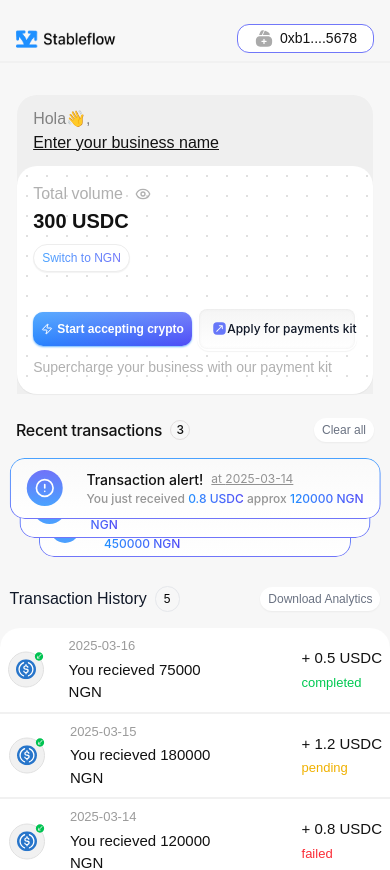
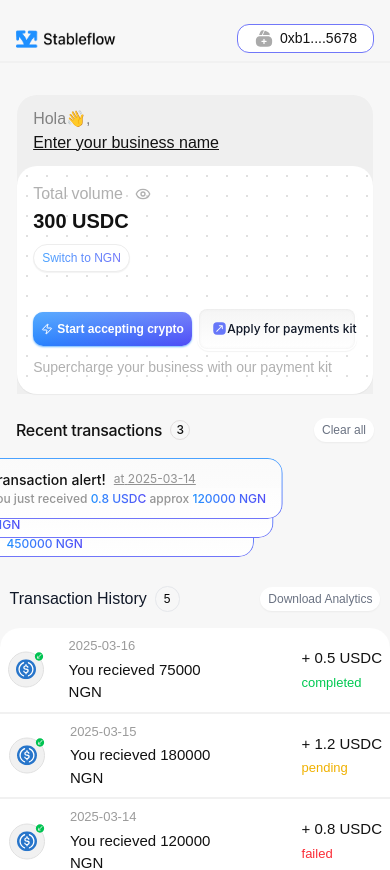
Before and after one commit to stableflowng-ship-it/Stableflow-frontend, a Next.js app: page /dashboard in a window 390 px wide. Shown: the top 870 px of the page. Built offline with nearby package versions, Linux system fonts and the light colour scheme; a web font is replaced by a local one.

Commit message:
2nd change

```diff
--- a/src/components/transaction-notification.tsx
+++ b/src/components/transaction-notification.tsx
@@ -152,7 +152,7 @@ export default function TransactionNotification({
             return (
               <div
                 key={notification.unique_id}
-                className={`lg:absolute left-1/2 lg:ml-0 lg:transform -translate-x-1/2 ${isClearing ? "animate-clear-notification" : ""}`}
+                className={`lg:absolute lg:left-1/2 left-1/4 lg:ml-0 lg:transform -translate-x-1/2 ${isClearing ? "animate-clear-notification" : ""}`}
                 style={{
                   width: sizes[index].width,
                   height: sizes[index].height,
```
